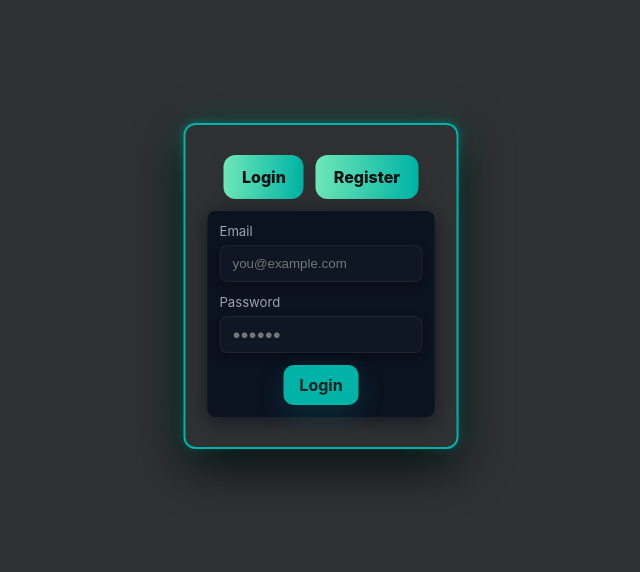
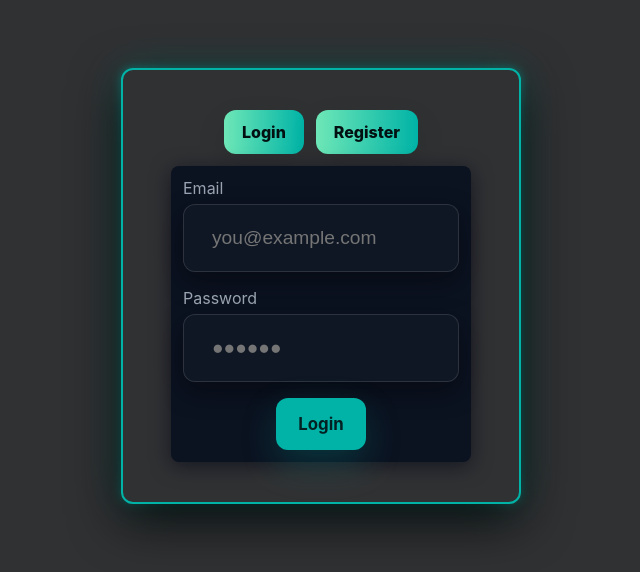
Before and after one commit to flebo45/GuessThePlace, a website built with Vite: page index.html in a window 1280 px wide. Shown: the part 114-686 px from the top of the page, without its empty margins (319-959 px from the left). Built offline with nearby package versions, Linux system fonts and the light colour scheme; some packages are replaced by stand-ins of ours; no server answers.

Commit message:
changes in login form
changes in login form

```diff
--- a/styles/main.css
+++ b/styles/main.css
@@ -74,8 +74,9 @@ button { font: inherit; }
 .auth-form {
     display: flex;
     flex-direction: column;
-    gap: 12px;
-    max-width: 380px;
+    gap: 16px;
+    max-width: 460px;
+    width: 100%;
 }
 
 .auth-form.card {
@@ -84,18 +85,21 @@ button { font: inherit; }
 }
 
 .form-field label {
-    font-size: 0.82rem;
+    font-size: 1rem;
     color: var(--muted);
     margin-bottom: 6px;
     display: block;
 }
 .form-input {
-    padding: 10px 12px;
-    border-radius: 8px;
-    border: 1px solid rgba(255,255,255,0.06); /* Bordo chiaro su sfondo scuro */
+    width: 100%;
+    padding: 22px 28px;
+    min-height: 66px;
+    font-size: 1.2rem;
+    border-radius: 12px;
+    border: 1px solid rgba(255,255,255,0.12); /* Bordo chiaro su sfondo scuro */
     background: var(--bg); /* Sfondo scuro */
     color: var(--text); /* Testo chiaro */
-    box-shadow: 0 4px 10px rgba(0,0,0,0.3);
+    box-shadow: 0 10px 26px rgba(0,0,0,0.38);
 }
 .form-input:focus {
     outline: none;
@@ -104,9 +108,10 @@ button { font: inherit; }
 }
 .form-actions { display: flex; gap: 8px; align-items: center; justify-content: center; }
 .auth-form .btn {
-    padding: 10px 16px;
-    border-radius: 10px;
-    box-shadow: 0 10px 28px rgba(0,179,166,0.18);
+    padding: 16px 22px;
+    border-radius: 12px;
+    font-size: 1.05rem;
+    box-shadow: 0 14px 36px rgba(0,179,166,0.22);
     font-weight: 700;
 }
 .auth-form .btn.secondary {
@@ -531,6 +536,7 @@ button { font: inherit; }
 
     /* Testo Gradiente Neon */
     background: linear-gradient(90deg, #ff7e5f, #feb47b);
+    background-clip: text;
     -webkit-background-clip: text;
     -webkit-text-fill-color: transparent;
     text-shadow: none;
@@ -795,11 +801,10 @@ button { font: inherit; }
     align-items: center;    /* Centra orizzontalmente */
     justify-content: center; /* Centra verticalmente */
     width: 100%;
-    /* Il padding è utile per garantire che il contenuto non tocchi i bordi su schermi molto piccoli */
-    padding: 20px 0;
-    max-width: 275px;
+    max-width: 400px;
+    min-width: 360px;
     margin: 0 auto; /* Centra il contenuto orizzontalmente */
-    padding: 30px;
+    padding: 40px 48px;
     border-radius: 12px;
     border: 2px solid var(--accent);
     box-shadow: 0 15px 50px rgba(0, 0, 0, 0.9),
@@ -820,6 +825,7 @@ h2 {
 
     /* Testo Gradiente Neon */
     background: linear-gradient(180deg, #00b3a6, #feb47b);
+    background-clip: text;
     -webkit-background-clip: text;
     -webkit-text-fill-color: transparent;
     text-shadow: none;
```
